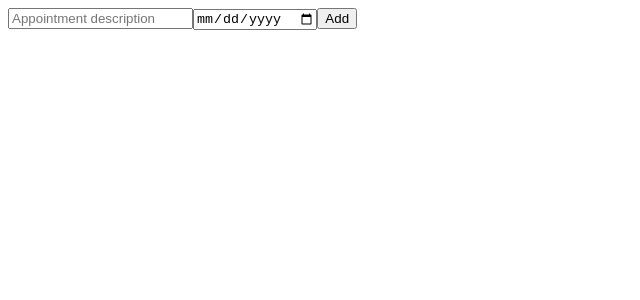
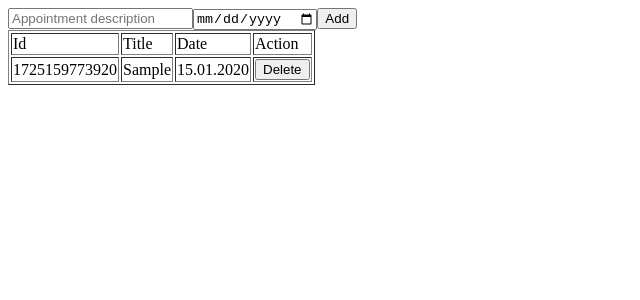
Before and after one commit to lcaohoanq/Angular-Issues, an Angular app in the folder appointment-app/: page / in a window 1280 px wide. Both pictures are taken after typing "Sample", "2020-01-15" into the empty fields and a click on the button "Add". Shown: the top 300 px of the page, without its empty margins (0-640 px from the left). Built offline with nearby package versions, Linux system fonts and the light colour scheme.

Commit message:
feat: remove data from table

```diff
--- a/appointment-app/src/app/appointment-list/appointment-list.component.html
+++ b/appointment-app/src/app/appointment-list/appointment-list.component.html
@@ -1,6 +1,26 @@
 <div>
     <input [(ngModel)]="newAppointmentTitle" placeholder="Appointment description" />
-    <input [(ngModel)]="newAppointmentDate" type="date" placeholder="Appointment date"/>
-   <!-- Read the documentation about Event -->
+    <input [(ngModel)]="newAppointmentDate" type="date" placeholder="Appointment date" />
+    <!-- Read the documentation about Event -->
     <button (click)="addAppointment()">Add</button>
 </div>
+
+
+<table border="1">
+    <thead>
+        <tr>
+            <td>Id</td>
+            <td>Title</td>
+            <td>Date</td>
+            <td>Action</td>
+        </tr>
+    </thead>
+    <tbody *ngFor="let appointment of appointments; index as i">
+        <tr>
+            <td> {{appointment.id}} </td>
+            <td>{{appointment.title}}</td>
+            <td> {{appointment.date | date: 'dd.MM.yyyy'}}</td>
+            <td><button (click)="deleteAppointment(i)">Delete</button></td>
+        </tr>
+    </tbody>
+</table>
--- a/appointment-app/src/app/appointment-list/appointment-list.component.ts
+++ b/appointment-app/src/app/appointment-list/appointment-list.component.ts
@@ -37,7 +37,11 @@ export class AppointmentListComponent {
     //   "date": this.newAppointmentDate
     // })
 
-    alert(this.appointments.length)
+    localStorage.setItem("apls", JSON.stringify(this.appointments));
 
   }
+
+  deleteAppointment(index: number){
+    this.appointments.splice(index, 1)
+  }
 }
```
